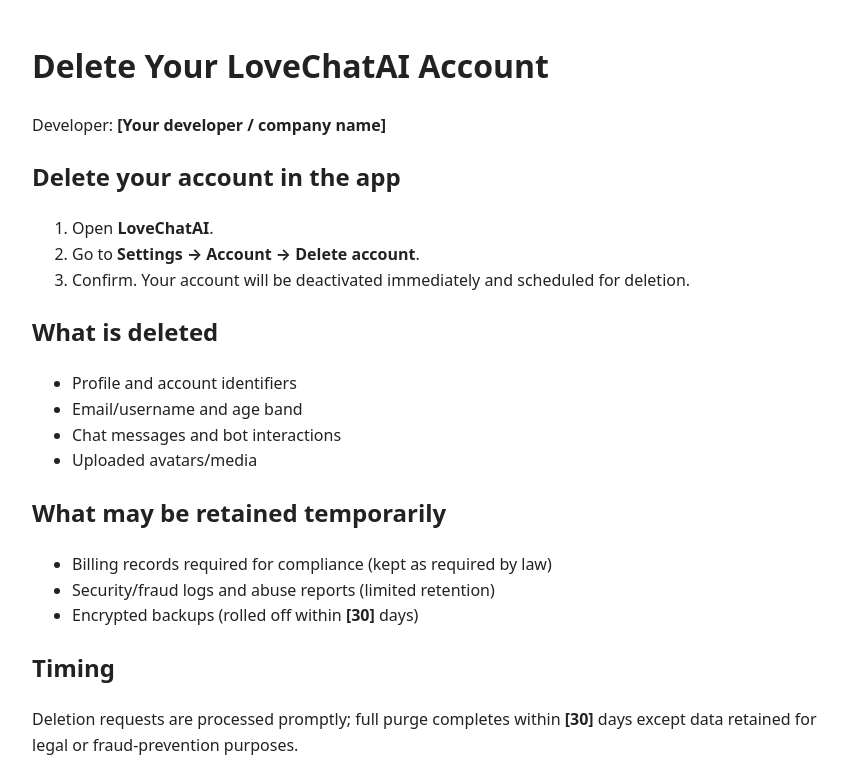
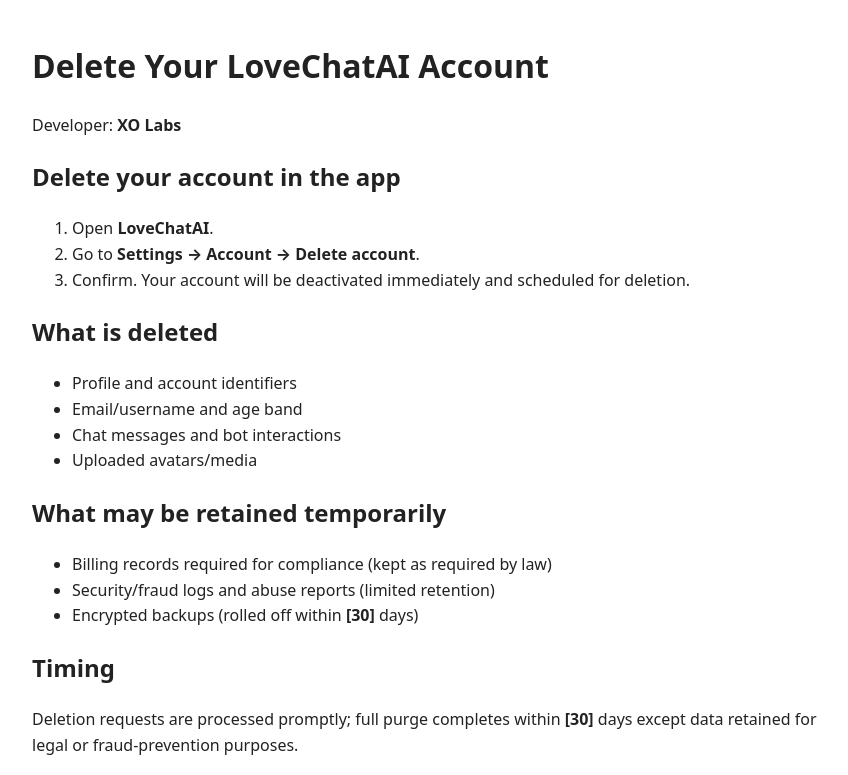
Before and after one commit to FaizanJatt/privacy-policy, a plain HTML site: page delete-account.html in a window 1280 px wide. Shown: the top 775 px of the page, without its empty margins (208-1056 px from the left). Drawn offline with Linux system fonts and the light colour scheme.

Commit message:
update delete account policy

```diff
--- a/delete-account.html
+++ b/delete-account.html
@@ -17,7 +17,7 @@
   </head>
   <body>
     <h1>Delete Your LoveChatAI Account</h1>
-    <p>Developer: <strong>[Your developer / company name]</strong></p>
+    <p>Developer: <strong>XO Labs</strong></p>
 
     <h2>Delete your account in the app</h2>
     <ol>
```
